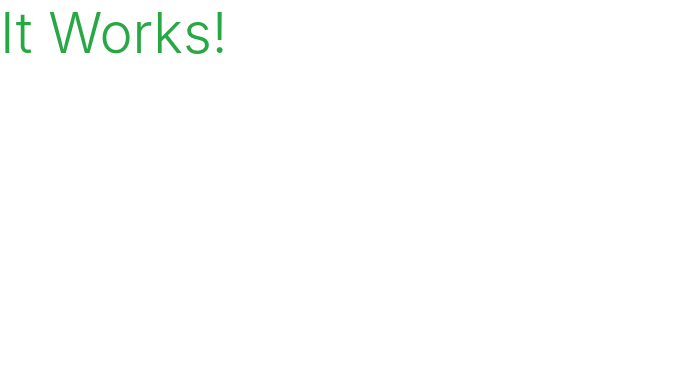
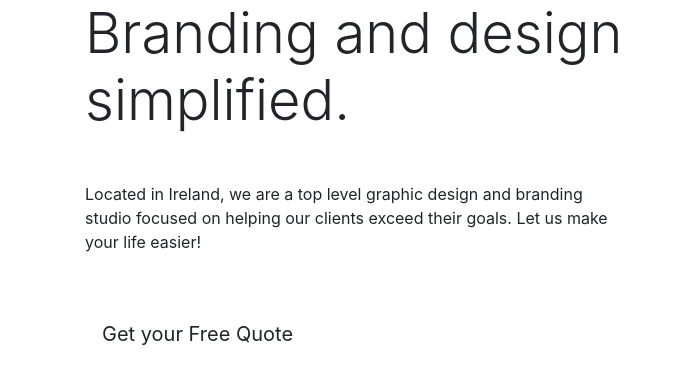
Before and after one commit to Liam-gosnell/Milestonefour, a Django app: page / in a window 1280 px wide. Shown: the top 384 px of the page, without its empty margins (0-676 px from the left). Run offline with Django 3.2, Linux system fonts and the light colour scheme; some libraries are stand-ins or nearby versions.

Commit message:
Added home page basic content

```diff
--- a/home/templates/home/index.html
+++ b/home/templates/home/index.html
@@ -1,6 +1,34 @@
 {% extends "base.html" %}
 {% load static %}
 
+{% block page_header %}
+    <div class="container header-container">
+        <div class="row">
+            <div class="col">
+
+            </div>
+        </div>
+    </div>
+{% endblock %}
+
 {% block content %}
-    <h1 class="display-4 text-success">It Works!</h1>
+    <div class="container h-100">
+        <div class="row h-100">
+            <div class="col-7 col-md-6 my-auto">
+                <h1 class="display-4 logo-font text-black">
+                    Branding and design simplified.
+                </h1>
+                <div class="my-5">
+                    <p>
+                        Located in Ireland, we are a top level graphic design and branding studio focused on helping our clients exceed their goals. Let us make your life easier!
+                    </p>
+                </div>
+                <div>
+                    <h4>
+                        <a class="get-quote-button btn btn-lg rounded-4 py-3" href=""> Get your Free Quote</a>
+                    </h4>
+                </div>
+            </div>
+        </div>
+    </div>
 {% endblock %}
```
